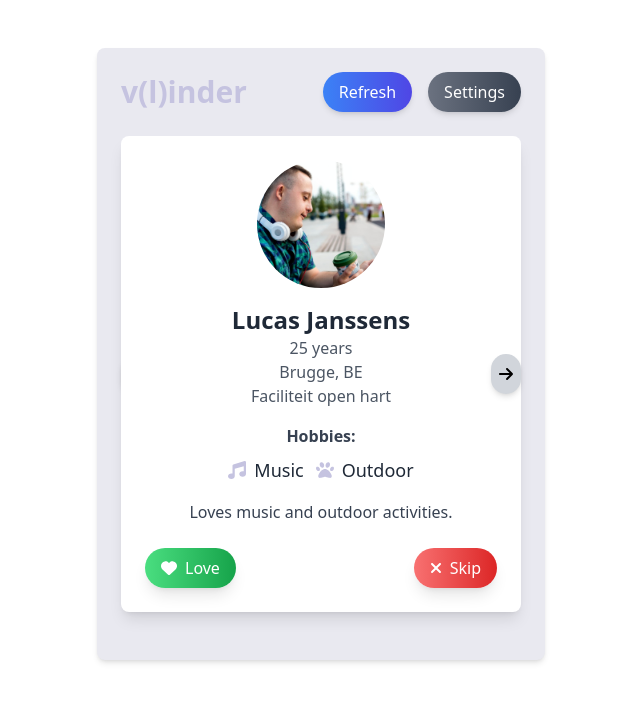
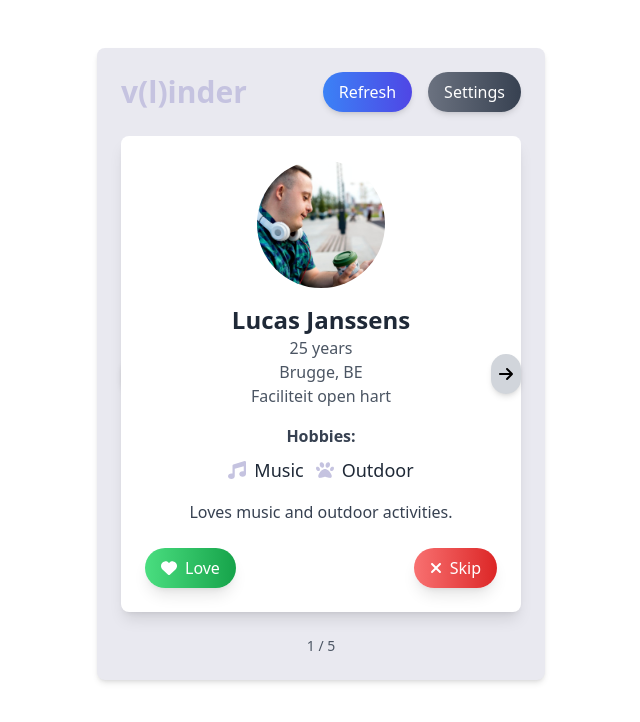
Before and after one commit to remcohofmans/RnD, a React (Create React App) app: page /feed in a window 1280 px wide. Shown: the top 722 px of the page, without its empty margins (319-959 px from the left). Built offline with nearby package versions, Linux system fonts and the light colour scheme; no server answers.

Commit message:
attempt to make it feed swipeable (npm install react-swipeable )

```diff
--- a/src/Components/Feed.jsx
+++ b/src/Components/Feed.jsx
@@ -1,6 +1,7 @@
 import React, { useState } from 'react';
 import { FontAwesomeIcon } from '@fortawesome/react-fontawesome';
 import { faHeart, faTimes, faMusic, faBook, faGamepad, faPaw, faCamera, faDumbbell, faUtensils, faArrowLeft, faArrowRight } from '@fortawesome/free-solid-svg-icons';
+import { useSwipeable } from 'react-swipeable';
 import boyImage from '../Assets/boy.jpg';
 import girlImage from '../Assets/girl.jpg';
 
@@ -115,6 +116,11 @@ const Feed = () => {
     setCurrentIndex((prevIndex) => (prevIndex === users.length - 1 ? 0 : prevIndex + 1));
   };
 
+  const handlers = useSwipeable({
+    onSwipedLeft: handleNext,
+    onSwipedRight: handlePrevious,
+  });
+
   return (
     <div className="max-w-md mx-auto mt-12 p-6 bg-[#E9E9F0] rounded-lg shadow-md text-center relative">
       <div className="flex justify-between items-center mb-6">
@@ -129,7 +135,7 @@ const Feed = () => {
         </div>
       </div>
 
-      <div className="relative">
+      <div {...handlers} className="relative">
         <button
           className="absolute left-0 top-1/2 transform -translate-y-1/2 bg-gray-300 p-2 rounded-full shadow-md hover:bg-gray-400 transition duration-300"
           onClick={handlePrevious}
@@ -146,6 +152,10 @@ const Feed = () => {
           <FontAwesomeIcon icon={faArrowRight} />
         </button>
       </div>
+
+      <div className="mt-4 text-sm text-gray-600">
+        {currentIndex + 1} / {users.length}
+      </div>
     </div>
   );
 };
```
